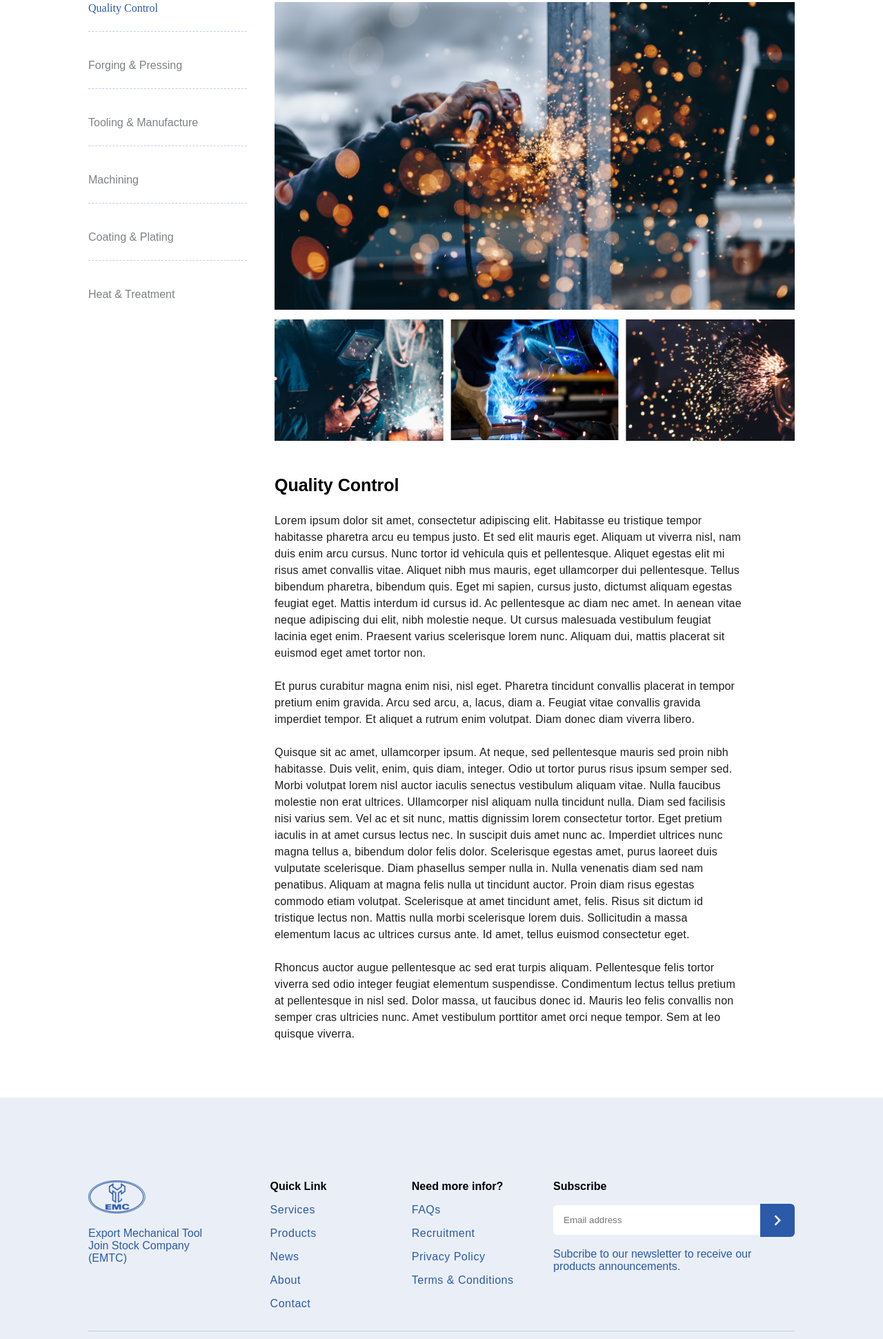
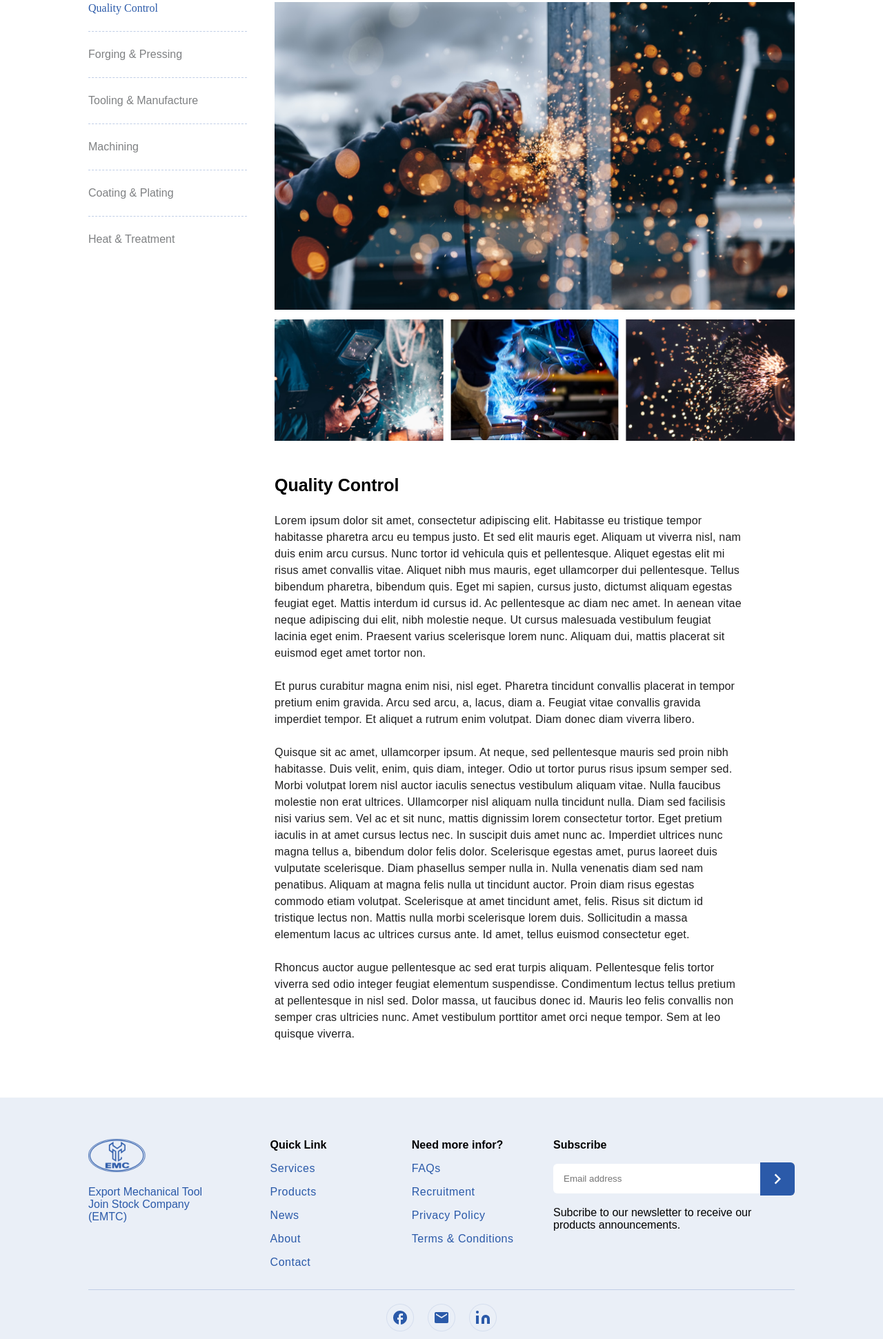
Before and after one commit to Strawberry57/site_emtc, a plain HTML site: page src/service/service.html in a window 1280 px wide. Shown: the part 499-2440 px from the top of the page at 69% size. Drawn offline with Linux system fonts and the light colour scheme; a web font is replaced by a local one.

Commit message:
fix footer

```diff
--- a/global_style/footer.css
+++ b/global_style/footer.css
@@ -1,5 +1,5 @@
 .footer {
-  padding: 120px 0;
+  padding: 60px 0;
   background: #eaeff7;
   padding-bottom: 0;
 }
@@ -114,9 +114,13 @@
   fill: #ffd500;
 }
 .footer_subtext {
+  color: initial;
+}
+.footer-logo .footer_subtext {
   color: #2b5aa9;
   font-weight: 400;
 }
+
 @media (max-width: 1023px) {
   .footer {
     padding: 60px 100px;
--- a/src/home/index.css
+++ b/src/home/index.css
@@ -396,7 +396,9 @@
   gap: 16px;
   font-weight: 600;
 }
-
+.box-product > div {
+  height: 24px;
+}
 .box-product > img {
   height: 200px;
   width: 200px;
--- a/src/service/service.css
+++ b/src/service/service.css
@@ -16,7 +16,7 @@
 
 .service-list > li {
   color: #7f8183;
-  padding: 40px 0px;
+  padding: 24px 0px;
   border-bottom: 1px dashed #c0cee6;
   cursor: pointer;
   padding-bottom: 24px;
```
